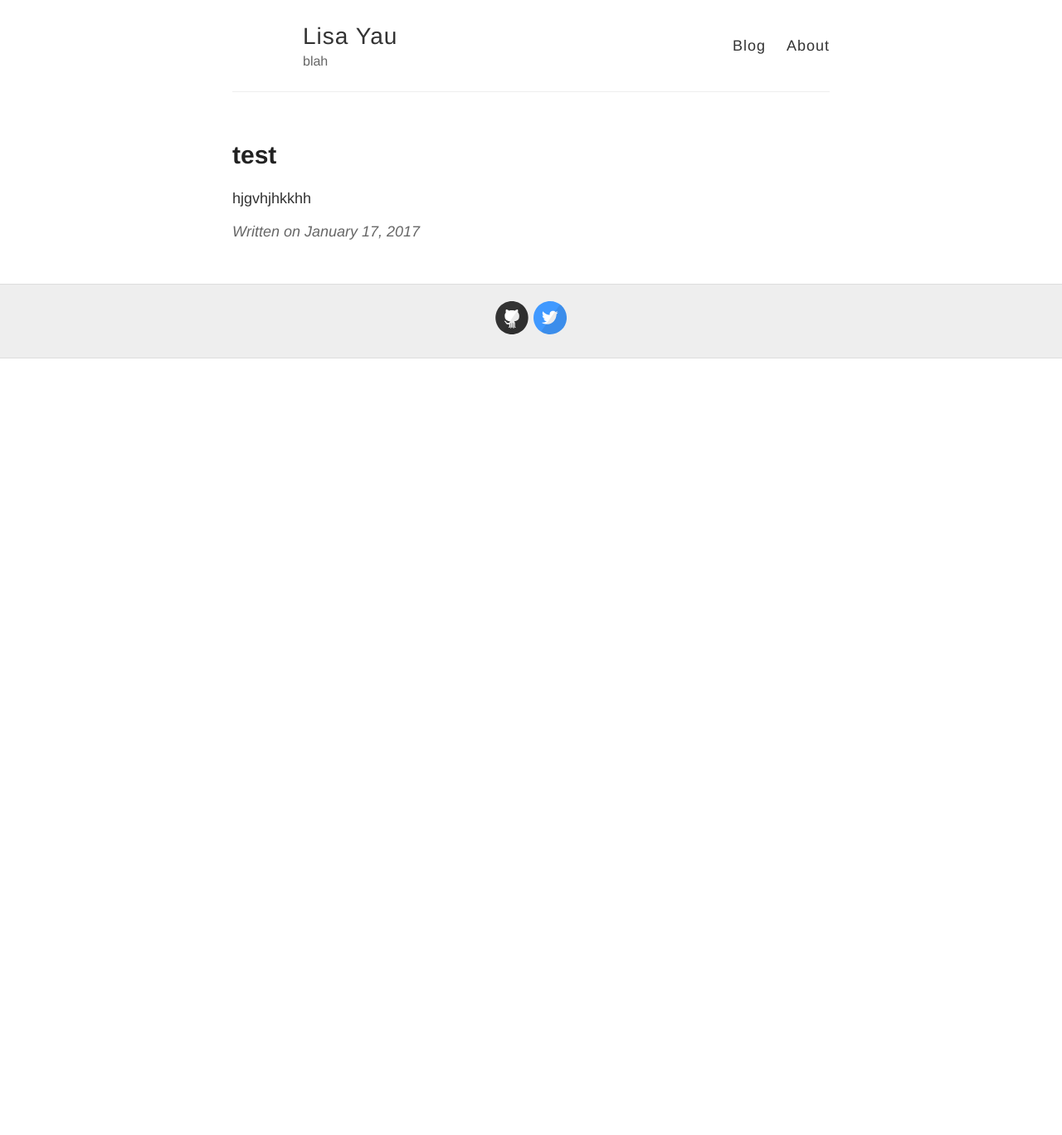
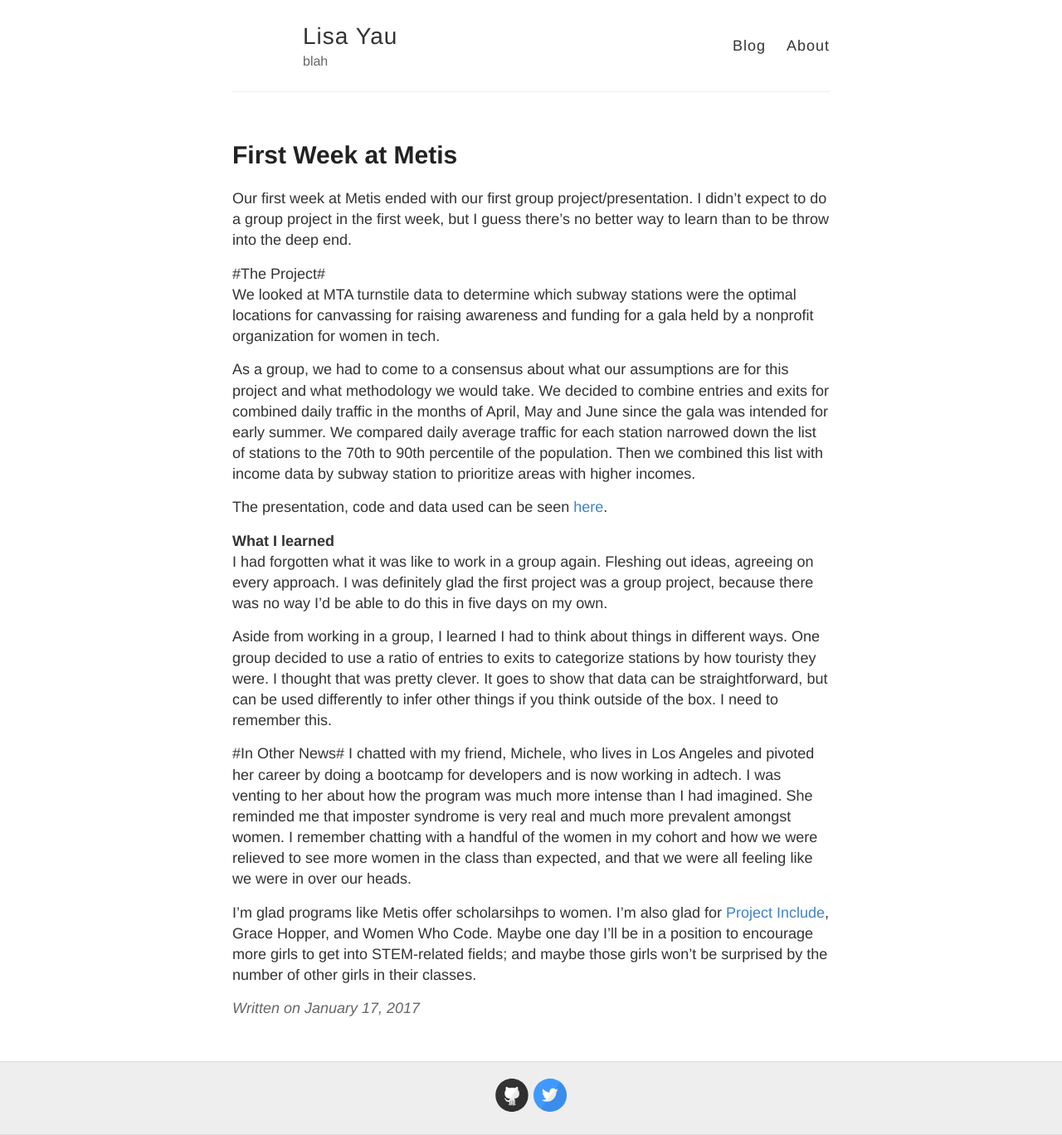
Before and after one commit to Lisa622/Lisa622.github.io, a Jekyll site: the page built from _posts/2017-01-17-Firstpost.md, in a window 1280 px wide. Shown: the whole page at 83% size. Built offline with Jekyll 4.4.1, drawn with Linux system fonts in a browser that asks for light colours; before the commit the page ends 900 px from its top, so only the background shows below that.

Commit message:
added actual things

```diff
--- a/_posts/2017-01-17-Firstpost.md
+++ b/_posts/2017-01-17-Firstpost.md
@@ -1,6 +1,23 @@
 ---
 layout: post
-title: test
+title: First Week at Metis
 ---
 
-hjgvhjhkkhh
+Our first week at Metis ended with our first group project/presentation.  I didn't expect to do a group project in the first week, but I guess there's no better way to learn than to be throw into the deep end.
+
+#The Project#
+We looked at MTA turnstile data to determine which subway stations were the optimal locations for canvassing for raising awareness and funding for a gala held by a nonprofit organization for women in tech.
+
+As a group, we had to come to a consensus about what our assumptions are for this project and what methodology we would take.  We decided to combine entries and exits for combined daily traffic in the months of April, May and June since the gala was intended for early summer. We compared daily average traffic for each station narrowed down the list of stations to the 70th to 90th percentile of the population.  Then we combined this list with income data by subway station to prioritize areas with higher incomes.
+
+The presentation, code and data used can be seen [here](https://github.com/Lisa622/proj1-mta).
+
+**What I learned**
+I had forgotten what it was like to work in a group again.  Fleshing out ideas, agreeing on every approach.  I was definitely glad the first project was a group project, because there was no way I'd be able to do this in five days on my own.
+
+Aside from working in a group, I learned I had to think about things in different ways.  One group decided to use a ratio of entries to exits to categorize stations by how touristy they were.  I thought that was pretty clever.  It goes to show that data can be straightforward, but can be used differently to infer other things if you think outside of the box.  I need to remember this.
+
+#In Other News#
+I chatted with my friend, Michele, who lives in Los Angeles and pivoted her career by doing a bootcamp for developers and is now working in adtech.  I was venting to her about how the program was much more intense than I had imagined.  She reminded me that imposter syndrome is very real and much more prevalent amongst women. I remember chatting with a handful of the women in my cohort and how we were relieved to see more women in the class than expected, and that we were all feeling like we were in over our heads.
+
+I'm glad programs like Metis offer scholarsihps to women.  I'm also glad for [Project Include](http://projectinclude.org), Grace Hopper, and Women Who Code.  Maybe one day I'll be in a position to encourage more girls to get into STEM-related fields; and maybe those girls won't be surprised by the number of other girls in their classes.
```
